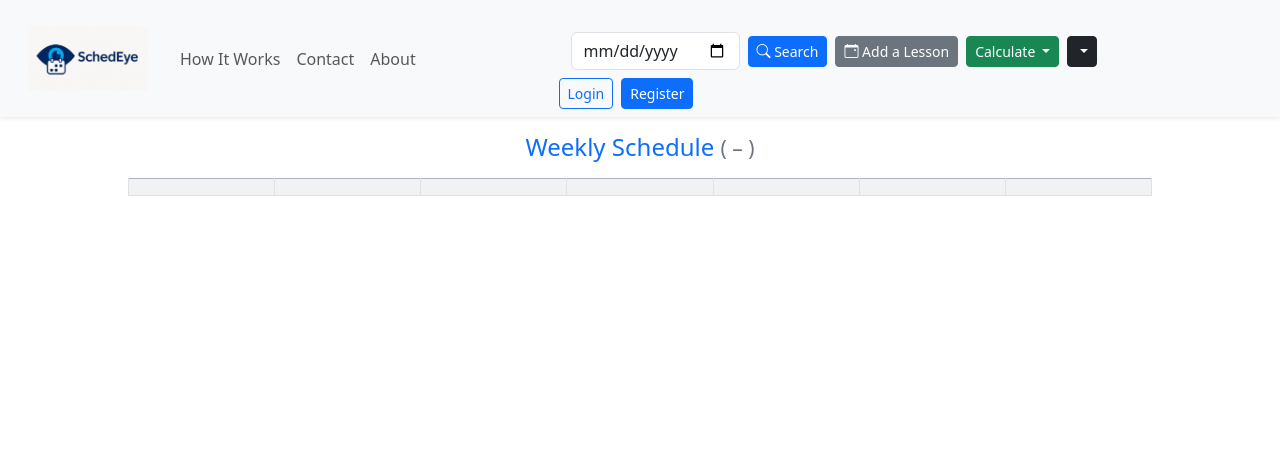
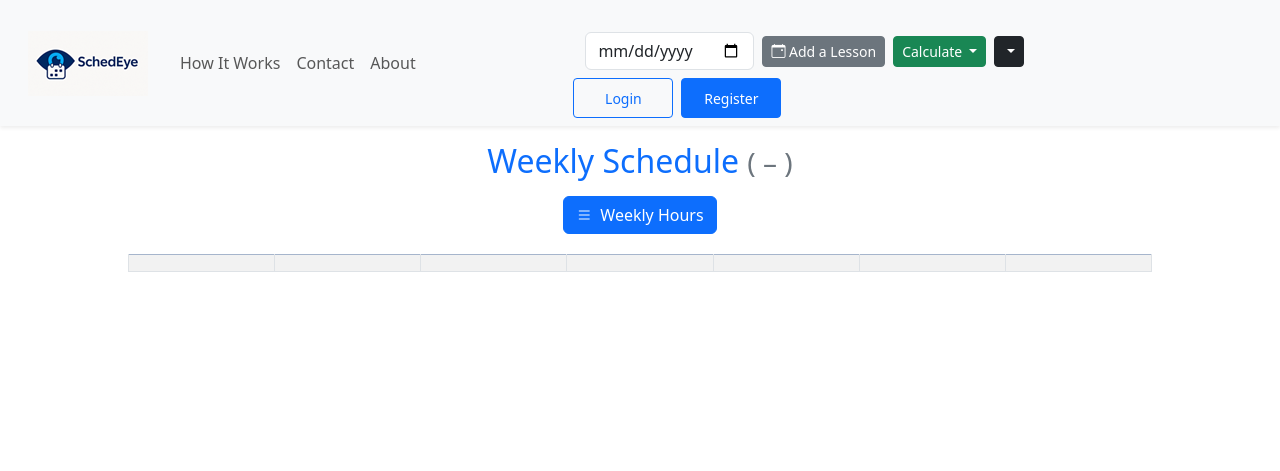
Before and after one commit to AhmedOzdogan/SchedEye, a Python web app: template templates/dashboard.html in a window 1280 px wide. Shown: the top 471 px of the page. Run offline with Jinja, Linux system fonts and the light colour scheme; the template is opened without the code that fills it, so the values that code supplies are empty.

Commit message:
new features and UX fixes

```diff
--- a/templates/base.html
+++ b/templates/base.html
@@ -9,18 +9,32 @@
     <link href="https://cdn.jsdelivr.net/npm/bootstrap@5.3.3/dist/css/bootstrap.min.css" rel="stylesheet">
     {% block styles %}{% endblock %}
     <link href="https://cdn.jsdelivr.net/npm/bootstrap-icons@1.10.5/font/bootstrap-icons.css" rel="stylesheet">
+    <link rel="preload" href="{{ url_for('static', filename='images/logo-schedeye.png') }}" as="image">
     <meta name="viewport" content="width=device-width, initial-scale=1">
+
+    <style>
+    .navbar-brand img {
+    object-fit: contain;
+    }
+
+    .login,
+    .register {
+        min-width: 100px;
+        min-height: 40px;
+        align-content: center;
+    }
+    </style>
 </head>
 
 
 <body>
 
     <!-- Navbar -->
-    <nav class="navbar navbar-expand-lg navbar-light bg-light px-3 shadow-sm">
+    <nav class="navbar navbar-expand-lg navbar-light bg-light px-3 shadow-sm" style="min-height: 100px;">
         <div class="container-fluid">
             <a class="navbar-brand d-flex align-items-center" href="/">
-                <img src="{{ url_for('static', filename='images/logo-schedeye.png') }}" alt="SchedEye Logo"
-                    class="img-fluid me-2" style="max-width: 140px;" width="120" height="40">
+                <img src="{{ url_for('static', filename='images/logo-schedeye.png') }}"
+                    alt="SchedEye Logo" class="navbar-logo me-2">
             </a>
 
             <button class="navbar-toggler" type="button" data-bs-toggle="collapse" data-bs-target="#navbarNavAltMarkup">
@@ -38,16 +52,16 @@
             <div class="d-flex align-items-center gap-2 flex-wrap">
                 {% block navbar %}{% endblock %}
                 {% if request.endpoint == 'login' %}
-                <button class="btn btn-outline-primary btn-sm" disabled>Login</button>
-                <a href="{{ url_for('register') }}" class="btn btn-primary btn-sm">Register</a>
+                <button class="login btn btn-outline-primary btn-sm" disabled>Login</button>
+                <a href="{{ url_for('register') }}" class="register btn btn-primary btn-sm">Register</a>
 
                 {% elif request.endpoint == 'register' %}
-                <a href="{{ url_for('login') }}" class="btn btn-outline-primary btn-sm">Login</a>
-                <button class="btn btn-primary btn-sm" disabled>Register</button>
+                <a href="{{ url_for('login') }}" class="login btn btn-outline-primary btn-sm">Login</a>
+                <button class="register btn btn-primary btn-sm" disabled>Register</button>
 
                 {% elif not current_user.is_authenticated %}
-                <a href="{{ url_for('login') }}" class="btn btn-outline-primary btn-sm">Login</a>
-                <a href="{{ url_for('register') }}" class="btn btn-primary btn-sm">Register</a>
+                <a href="{{ url_for('login') }}" class="login btn btn-outline-primary btn-sm">Login</a>
+                <a href="{{ url_for('register') }}" class="register btn btn-primary btn-sm">Register</a>
 
                 {% elif request.endpoint != 'dashboard' %}
                 <div class="dropdown">
--- a/templates/dashboard.html
+++ b/templates/dashboard.html
@@ -59,18 +59,11 @@
         <!-- Date input and hidden inside a form -->
         <div class="col-12 col-md-auto">
             <form method="GET" action="{{ url_for('dashboard') }}" id="dateSearchForm"
-                class="d-flex flex-wrap align-items-center gap-2 mb-0">
+                    class="d-flex flex-wrap align-items-center gap-2 mb-0">
                 <input type="date" id="selected_date" name="selected_date" class="form-control"
                     value="{{ selected_date or '' }}" required>
                 <input type="hidden" name="date_search_triggered" value="1">
             </form>
-        </div>
-
-        <!-- Button outside form, linked using `form` attribute -->
-        <div class="col-12 col-md-auto">
-            <button type="submit" form="dateSearchForm" class="btn btn-primary btn-sm w-100 w-md-auto">
-                <i class="bi bi-search"></i> Search
-            </button>
         </div>
 
         <!-- Add a Lesson button -->
@@ -123,12 +116,57 @@
 
 
 {% block body %}
-<h1 class="text-center my-3 text-primary fs-4 fs-md-2">
+<div class="d-flex flex-column align-items-center my-3">
+  <!-- Heading centered -->
+  <h1 class="text-primary fs-2 fs-md-2 mb-0 text-center">
     Weekly Schedule<br class="d-md-none" />
     <small class="d-block d-md-inline text-secondary">
-        ({{ start_date.strftime('%b %d') }} – {{ end_date.strftime('%b %d, %Y') }})
+      ({{ start_date.strftime('%b %d') }} – {{ end_date.strftime('%b %d, %Y') }})
     </small>
-</h1>
+  </h1>
+
+    <!-- Button centered -->
+ <button class="btn btn-primary mb-1 mt-3 d-flex align-items-center gap-2"
+        type="button"
+        data-bs-toggle="collapse"
+        data-bs-target="#collapseExample"
+        aria-expanded="false"
+        aria-controls="collapseExample">
+  <!-- Three line icon -->
+  <i class="bi bi-list"></i>
+  <span>Weekly Hours</span>
+</button>
+
+
+  <!-- Collapse below heading -->
+    <div class="collapse mt-3" id="collapseExample" style="width: 300px;">
+        <div class="card card-body">
+
+            <!-- Schools -->
+            <h6 class="text-primary mb-2">Hours by Company</h6>
+            <ul class="list-group list-group-flush mb-3">
+            {% for school, hours in weekly_hours.school.items() %}
+            <li class="list-group-item d-flex justify-content-between align-items-center">
+                {{ school }}
+                <span class="badge bg-primary rounded-pill">{{ hours }} hours</span>
+            </li>
+            {% endfor %}
+            </ul>
+
+            <!-- Classes -->
+            <h6 class="text-success mb-2">Hours by Class</h6>
+            <ul class="list-group list-group-flush">
+            {% for cls, hours in weekly_hours.class.items() %}
+            <li class="list-group-item d-flex justify-content-between align-items-center">
+                {{ cls }}
+                <span class="badge bg-success rounded-pill">{{ hours }} hours</span>
+            </li>
+            {% endfor %}
+            </ul>
+
+        </div>
+    </div>
+</div>
 
 <!-- DESKTOP / TABLET VIEW -->
 <div class="table-responsive d-none d-md-block">
@@ -384,7 +422,7 @@
 
 
     let selectedLessons = new Set();
-    let selectedLessonId = null; // Declare it globally
+    let selectedLessonId = null;
 
     function showToast(message, type = 'success') {
         const toastEl = document.getElementById('feedbackToast');
@@ -436,8 +474,6 @@
         // Show overlay
         document.getElementById('loadingOverlay').style.display = 'flex';
 
-        // Simulate your async operation (AJAX/fetch)
-        // Replace this setTimeout with your actual logic
         setTimeout(() => {
             // Example: close modal and reset
             document.getElementById('loadingOverlay').style.display = 'none';
@@ -930,5 +966,10 @@
             showStep(0);
         }
     });
+
+    // Auto-submit date filter form on change
+    document.getElementById("selected_date").addEventListener("change", function () {
+        document.getElementById("dateSearchForm").submit();
+    });
 </script>
 {% endblock %}
```
Also changed, not shown: app.py (+46 -1 lines), README.md, static/images/logo-schedeye.png, 9 other files.
